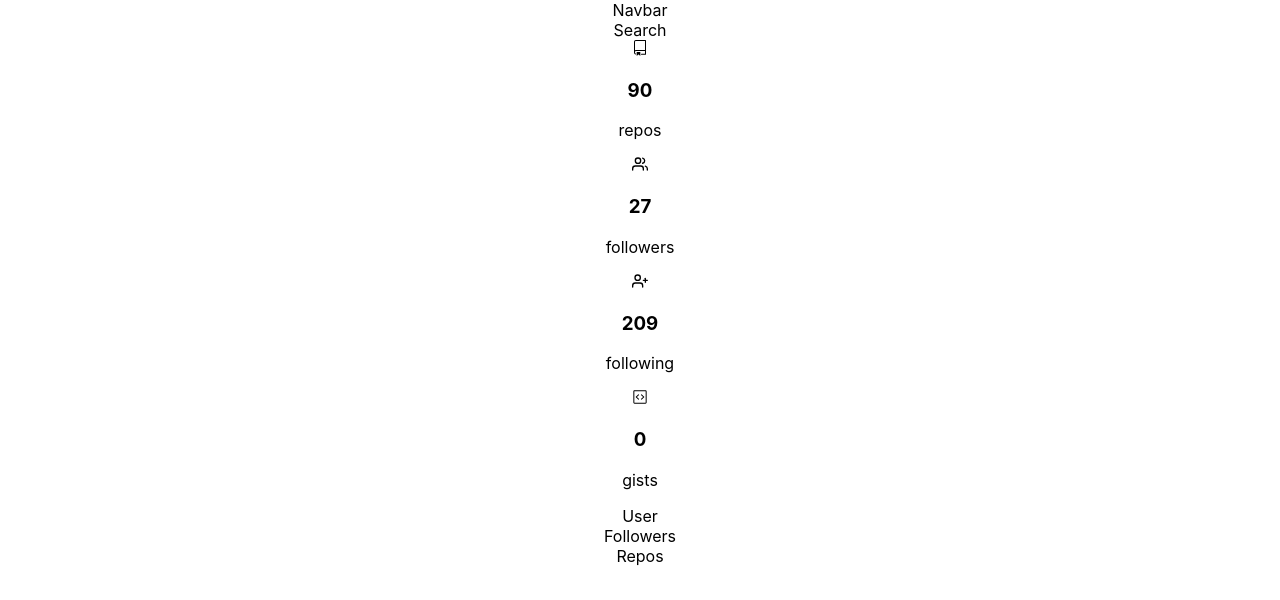
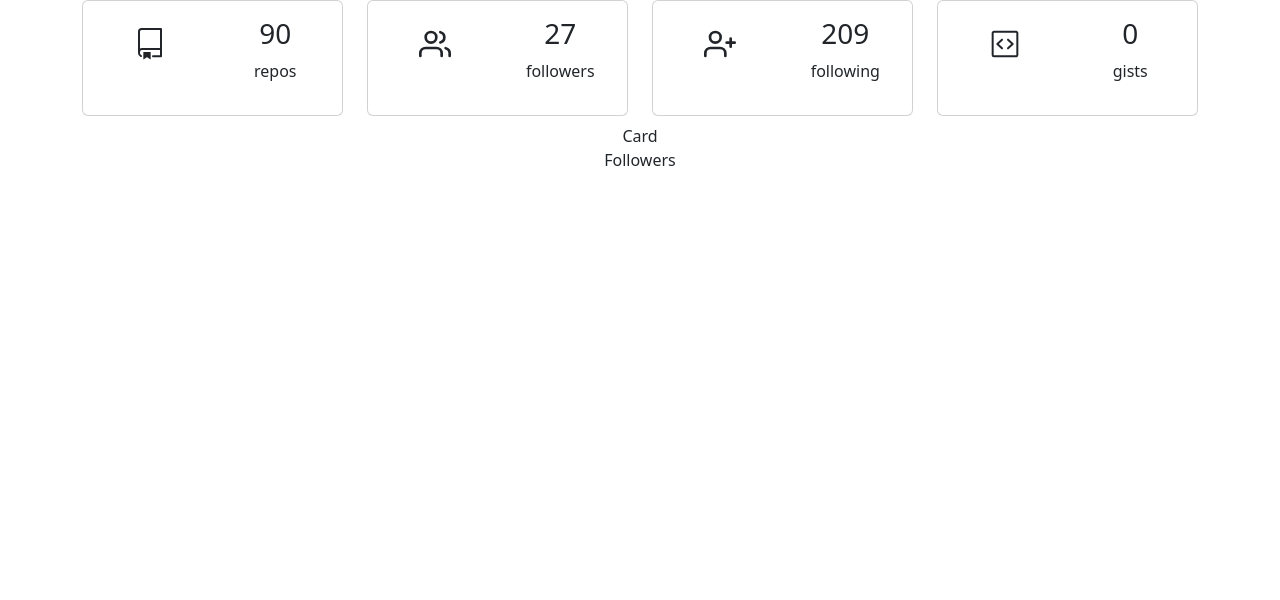
Before and after one commit to JojuGeorge/Github-Users, a React (Create React App) app: page /#/ in a window 1280 px wide. Shown: the top 600 px of the page. Built offline with nearby package versions, Linux system fonts and the light colour scheme.

Commit message:
info comp, basic bootstrap styling

```diff
--- a/package.json
+++ b/package.json
@@ -8,7 +8,9 @@
     "@testing-library/react": "^13.4.0",
     "@testing-library/user-event": "^13.5.0",
     "axios": "^1.7.2",
+    "bootstrap": "^5.3.3",
     "react": "^18.3.1",
+    "react-bootstrap": "^2.10.2",
     "react-dom": "^18.3.1",
     "react-icons": "^5.2.1",
     "react-router-dom": "^6.23.1",
--- a/src/App.js
+++ b/src/App.js
@@ -2,6 +2,9 @@ import logo from './logo.svg';
 import './App.css';
 import {Routes, Route} from 'react-router-dom'
 import {Dashboard, Login, Error} from './pages'
+import 'bootstrap/dist/css/bootstrap.min.css';
+
+
 
 function App() {
   return (
--- /dev/null
+++ b/src/components/Card.js
@@ -0,0 +1,9 @@
+import React from 'react'
+
+function Card() {
+  return (
+    <div>Card</div>
+  )
+}
+
+export default Card
--- a/src/components/Info.js
+++ b/src/components/Info.js
@@ -2,8 +2,7 @@ import React, {useContext} from 'react'
 import { GithubContext } from '../context/context'
 import {GoRepo, GoCodeSquare} from 'react-icons/go';
 import {FiUserPlus, FiUsers, FiuserPlus} from 'react-icons/fi';
-
-
+import {Row, Col, Card} from 'react-bootstrap'
 
 function Info() {
   const {githubUser} = useContext(GithubContext);
@@ -39,24 +38,32 @@ function Info() {
 
   return (
     <section>
-      <div>
+      <Row>
         {
           items.map(item => {
             return <Item key={item.id} {...item}></Item>
           })
         }
-      </div>
+      </Row>
     </section>
   )
 }
 
 const Item = ({icon, label, value})=>{
   return (
-    <article>
-      <span>{icon}</span>
-      <h3>{value}</h3>
-      <p>{label}</p>
-    </article>
+    <Col>
+      <Card body>
+        <Row>
+          <Col>
+            <span className='fs-2'>{icon}</span>
+          </Col>
+          <Col>
+            <h3>{value}</h3>
+            <p>{label}</p>
+          </Col>
+        </Row>
+      </Card>
+    </Col>
   )
 }
 
--- a/src/components/User.js
+++ b/src/components/User.js
@@ -1,8 +1,13 @@
 import React from 'react'
+import Card from './Card'
+import Followers from './Followers'
 
 function User() {
   return (
-    <div>User</div>
+    <div>
+      <Card></Card>
+      <Followers></Followers>
+    </div>
   )
 }
 
--- a/src/components/index.js
+++ b/src/components/index.js
@@ -2,7 +2,6 @@ import Navbar from './Navbar'
 import Search from './Search'
 import Info from './Info'
 import User from './User'
-import Followers from './Followers'
 import Repos from './Repos'
 
-export {Navbar, Search, Info, User, Followers, Repos}
+export {Navbar, Search, Info, User, Repos}
--- a/src/pages/Dashboard.js
+++ b/src/pages/Dashboard.js
@@ -1,17 +1,20 @@
 import React from 'react'
-import {Navbar, Search, Info, User, Followers, Repos} from '../components'
+import {Navbar, Search, Info, User, Repos} from '../components'
+import Container from 'react-bootstrap/Container'
+import Stack from 'react-bootstrap/Stack'
 
 export default function Dashboard() {
   return (
     <div>
-      <main>
-        <Navbar/>
-        <Search/>
-        <Info/>
-        <User/>
-        <Followers/>
-        <Repos/>
-      </main>
+      <Container>
+        <Stack gap={2}>
+          {/* <Navbar/> */}
+          {/* <Search/> */}
+          <Info/>
+          <User/>
+          {/* <Repos/> */}
+        </Stack>
+      </Container>
     </div>
   )
 }
```
Also changed, not shown: 1 other file (tests, documents, lock files or other folders).
